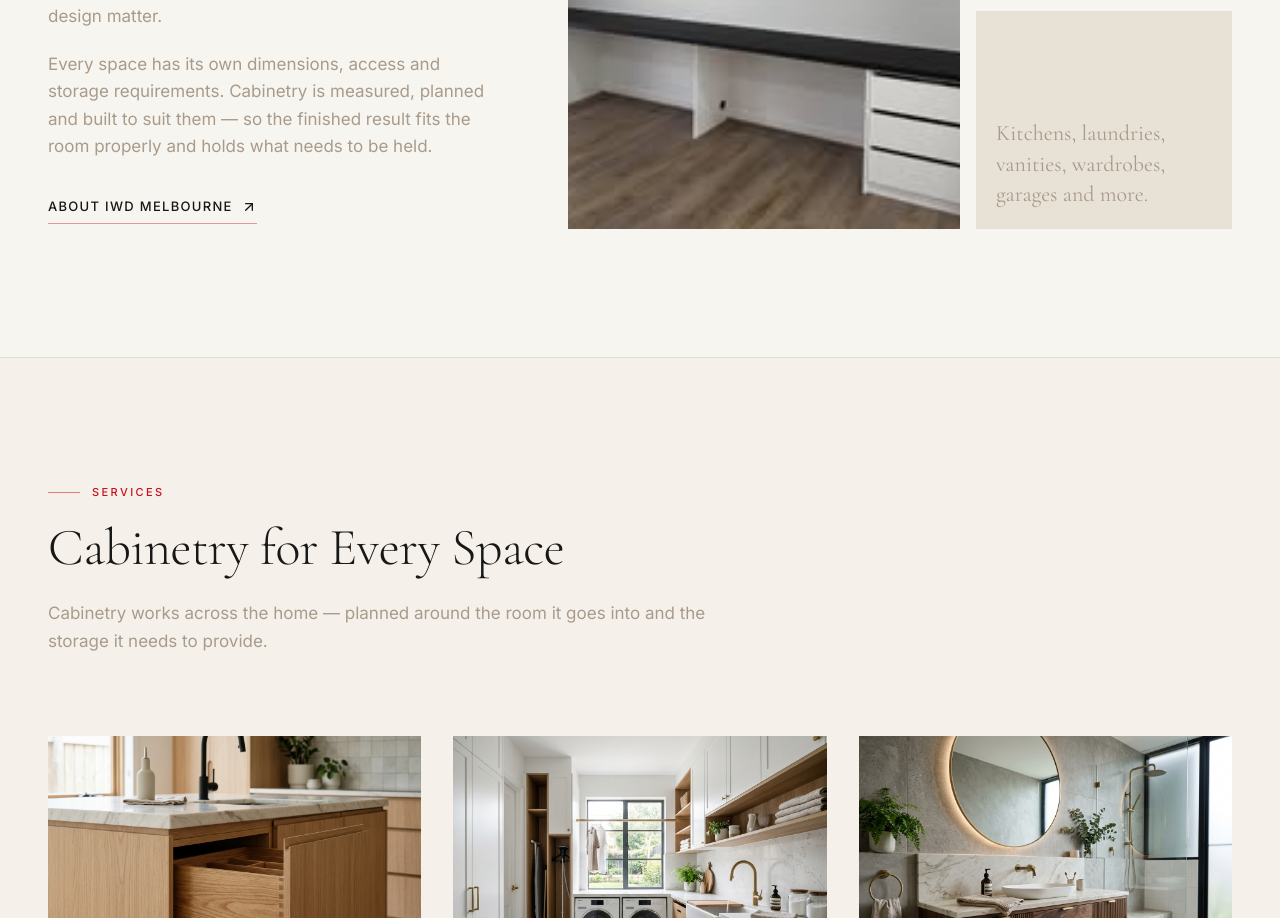
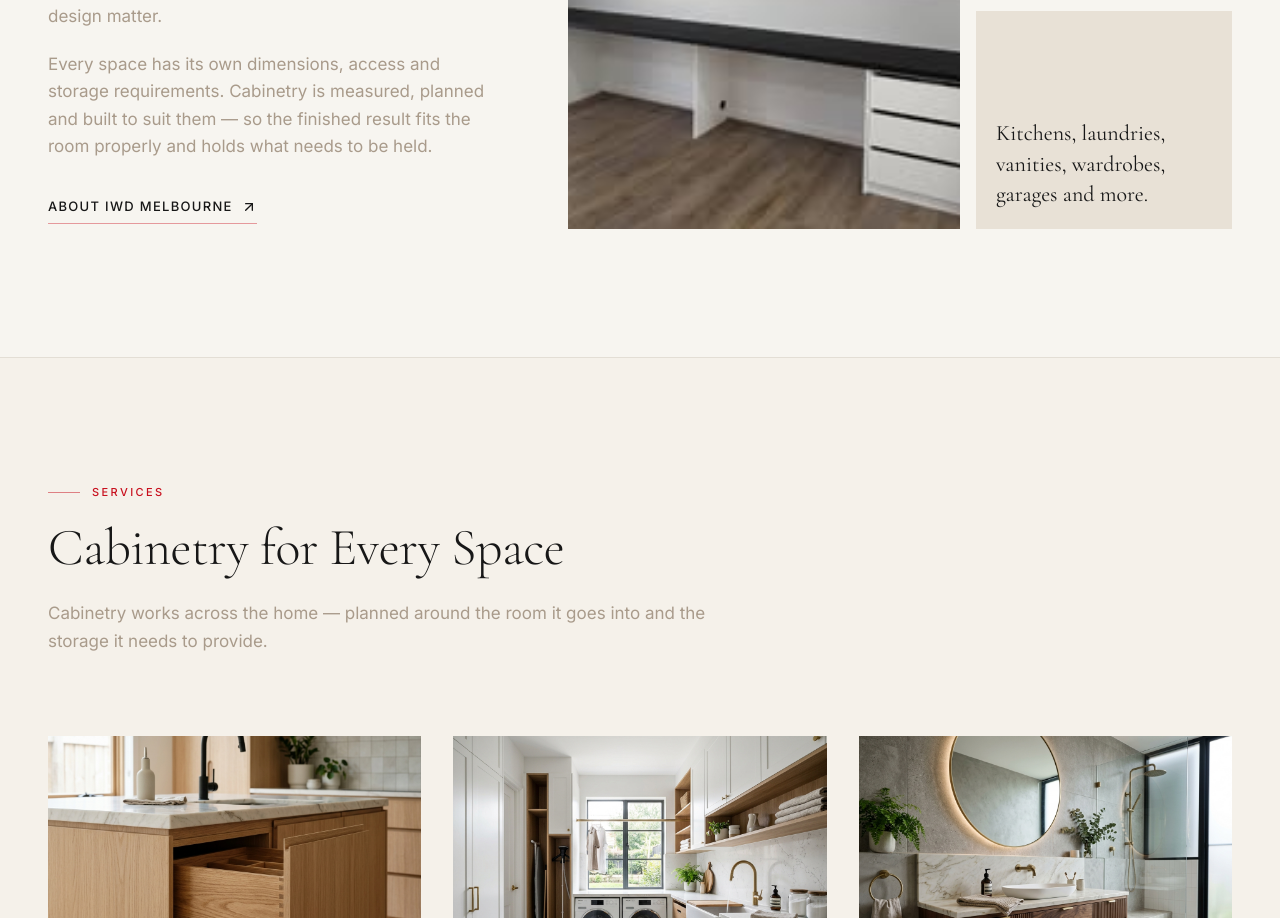
Before and after one commit to Archzen-tech/IWD-Melbourne--WEBSITE, a Next.js app: page / in a window 1280 px wide. Shown: the part 1141-2059 px from the top of the page. Built offline with nearby package versions, Linux system fonts and the light colour scheme.

Commit message:
Darken intro section tagline text for enhanced contrast

```diff
--- a/components/intro.tsx
+++ b/components/intro.tsx
@@ -61,7 +61,7 @@ export function Intro() {
                 />
               </div>
               <div className="bg-secondary flex min-h-56 flex-col justify-end p-6 sm:min-h-64 lg:min-h-0 lg:flex-1 lg:p-5">
-                <p className="text-muted-foreground max-w-sm font-serif text-[1.5rem] leading-snug sm:text-[1.7rem] lg:text-[1.375rem]">
+                <p className="text-foreground max-w-sm font-serif text-[1.5rem] leading-snug sm:text-[1.7rem] lg:text-[1.375rem]">
                   Kitchens, laundries, vanities, wardrobes, garages and more.
                 </p>
               </div>
```
